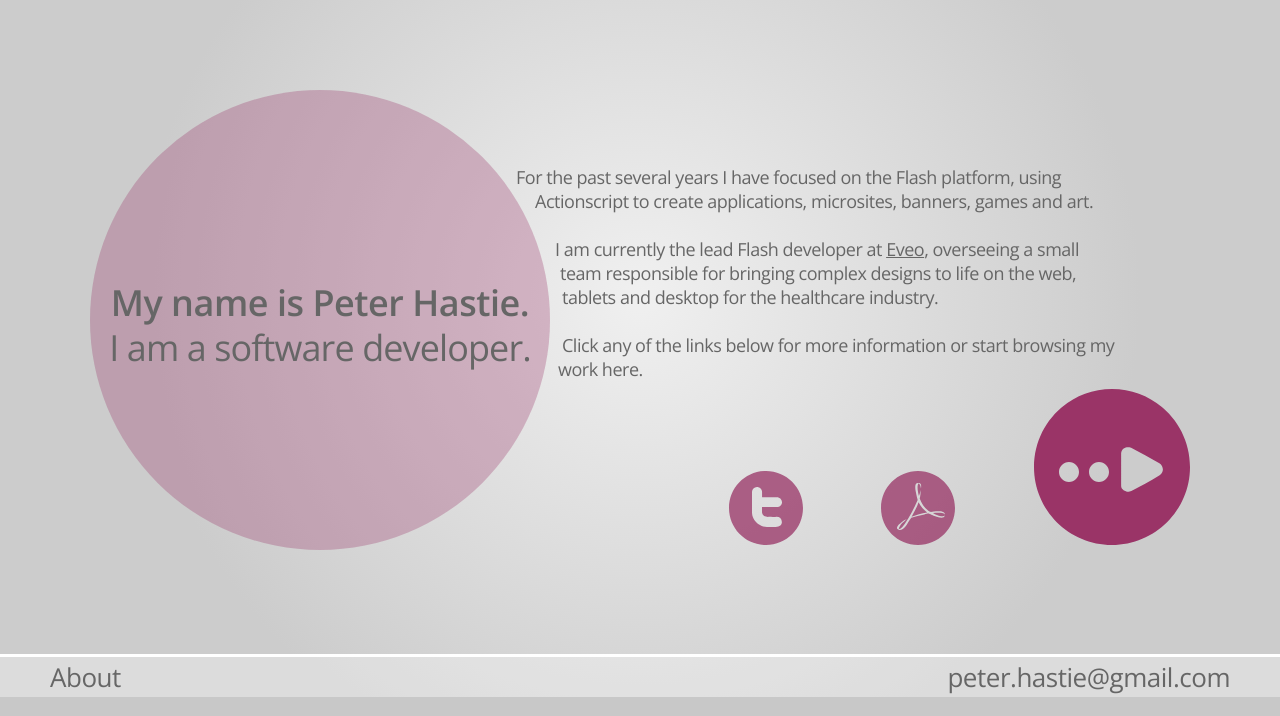
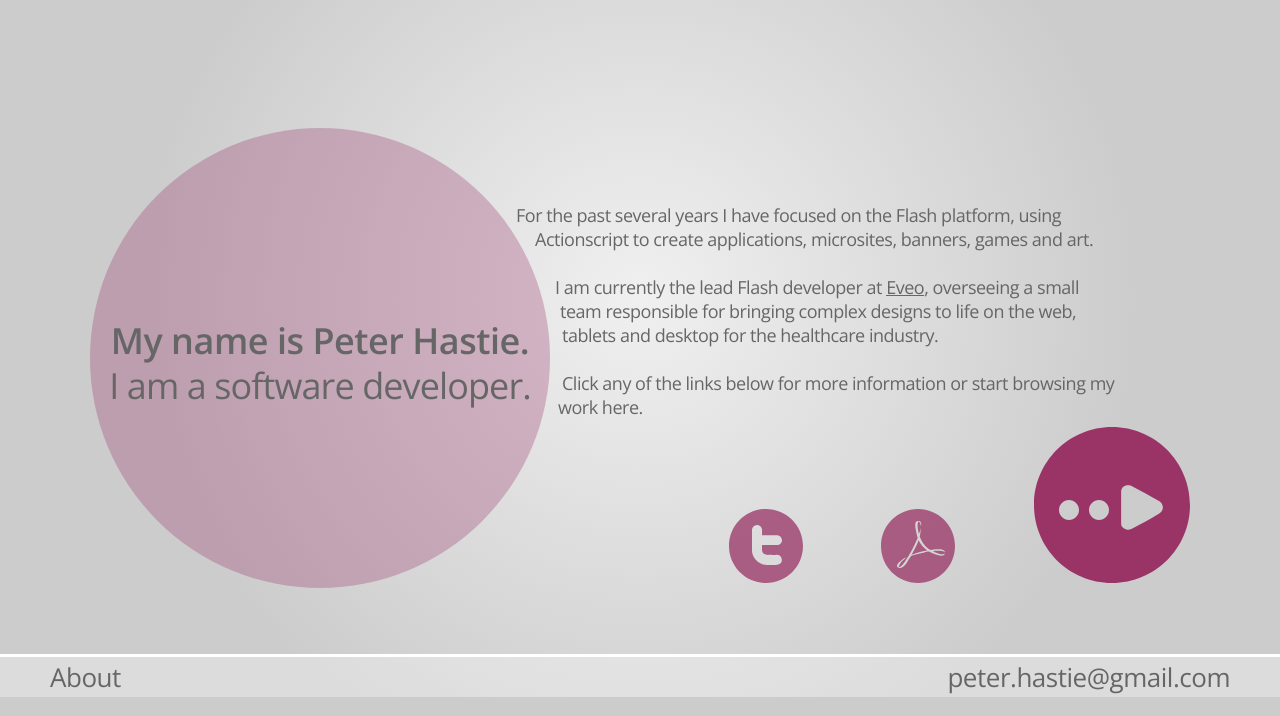
Before and after one commit to sillypog/sillypog.com, a PHP site: page / in a window 1280 px wide. Shown: the part 103-819 px from the top of the page. Run offline with PHP 8.4, Linux system fonts and the light colour scheme.

Commit message:
- Good horizontal centring in IE and Firefox. - Acceptable vertical positioning by setting a 10% value for top and bottom.

```diff
--- a/index.html
+++ b/index.html
@@ -51,7 +51,6 @@
 </div>
 
 <div id="sections">
-	<div id="floater"></div>
 	<section id="about">
     	<header>
     		<h1>My name is Peter Hastie.</h1>
--- a/style.css
+++ b/style.css
@@ -52,14 +52,6 @@ a:active{
 a img{
 	border:none;
 }
-
-section{
-	/*width:1100px;
-	margin:50 auto;*/
-	margin:0 auto;
-}
-
-
 
 
 #header{
@@ -134,15 +126,20 @@ section{
 	margin-right:50px;
 }
 
-#floater{
-	height:40%;
-	margin-bottom:-230px;	/* Half whatever the height of the current section is, eg #about. */
+
+
+#sections{
+	width:100%;
+	text-align:center; /* Has to be set so that IE will horizontally centre content */
+	display:table;
 }
 
 #about{
 	position:relative;
 	height:460px;
 	width:1100px;
+	text-align:left;
+	margin: 10% auto;
 }
 
 #about header{
```
